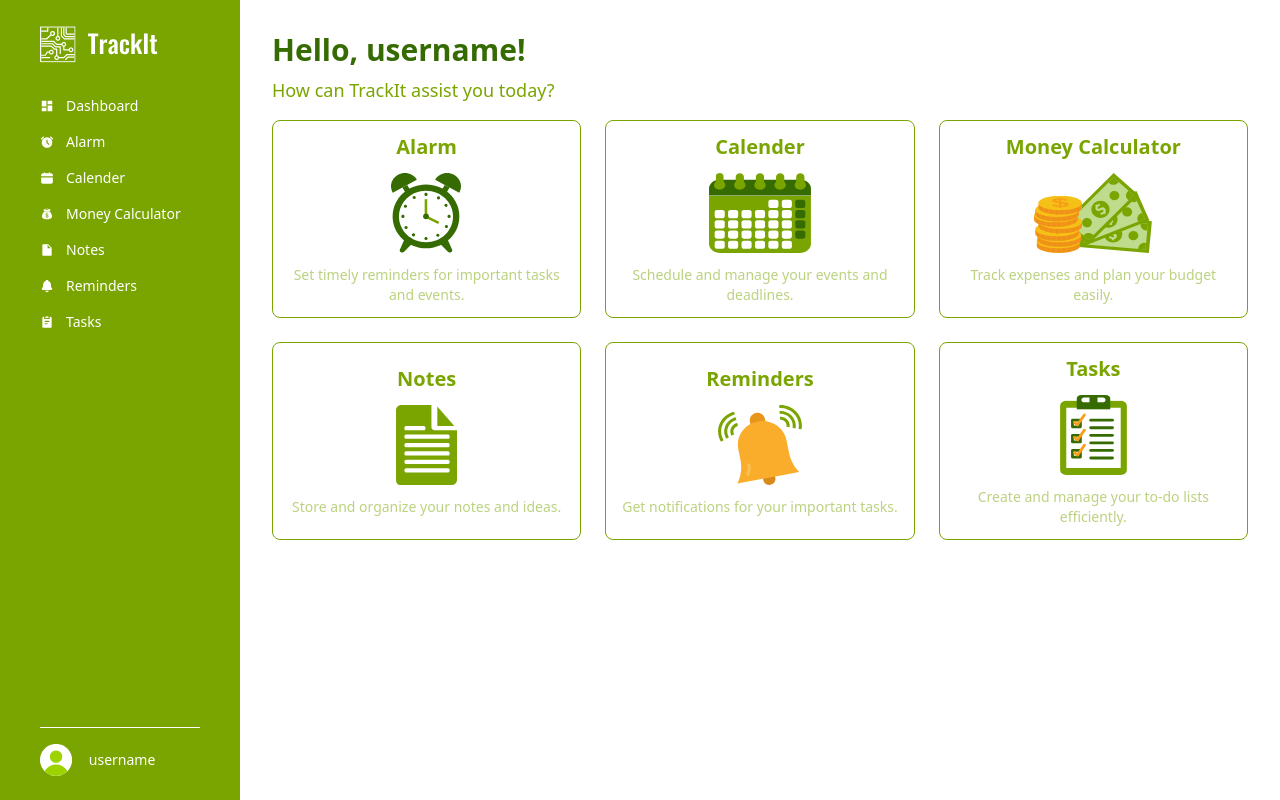
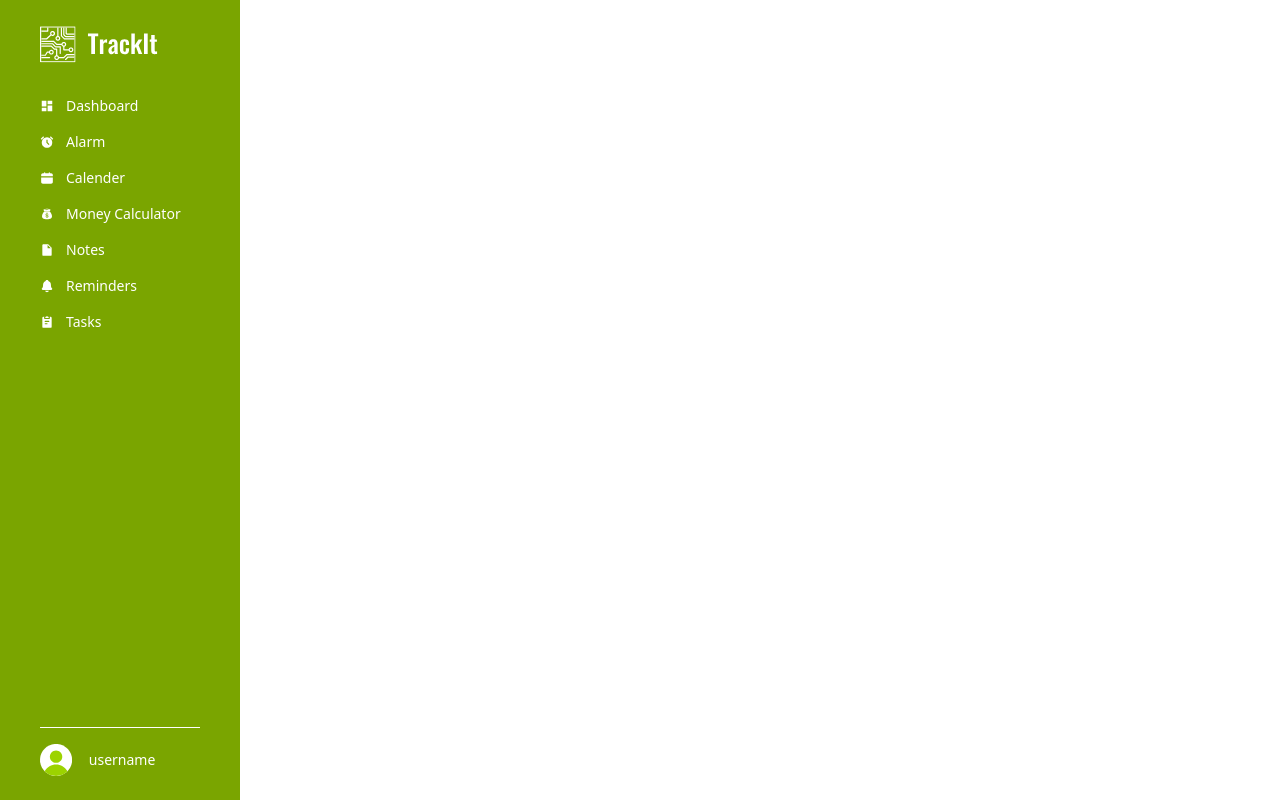
Before and after one commit to allsyalwaa/TrackIt, a React (Vite) app: page /dashboard in a window 1280 px wide. Built offline with nearby package versions, Linux system fonts and the light colour scheme.

Commit message:
Update layout style DashboardLayout

```diff
--- a/src/layout/DashboardLayout.jsx
+++ b/src/layout/DashboardLayout.jsx
@@ -1,23 +1,18 @@
 import { NavLink } from "react-router-dom";
 import Logo from "../assets/illustration-logo1.svg";
 import Profile from "../assets/profile.svg";
-import Alarm from "../assets/alarm.svg";
-import Calender from "../assets/calender.svg";
-import MoneyCalculator from "../assets/money-calculator.svg";
-import Notes from "../assets/notes.svg";
-import Reminders from "../assets/reminders.svg";
-import Tasks from "../assets/tasks.svg";
 
 export default function DashboardLayout() {
   return (
     <>
-      <div className="flex h-screen ">
-        {/* sidebar */}
-        <div className="h-screen w-60 bg-primary px-10 py-6">
+      <div className="flex min-h-screen ">
+        <div className="relative w-60 bg-primary px-10 py-6">
           <img className="h-10" src={Logo} alt="" />
-
           <div className=" mt-8 flex flex-col gap-4 text-white">
-            <div className="flex items-center gap-3 text-sm font-medium">
+            <NavLink
+              to="/dashboard"
+              className="flex items-center gap-3 text-sm font-medium"
+            >
               <svg
                 xmlns="http://www.w3.org/2000/svg"
                 width="1em"
@@ -29,9 +24,13 @@ export default function DashboardLayout() {
                   d="M13 9V3h8v6zM3 13V3h8v10zm10 8V11h8v10zM3 21v-6h8v6z"
                 />
               </svg>
-              <NavLink to="/dashboard">Dashboard</NavLink>
-            </div>
-            <div className="flex items-center gap-3 text-sm font-medium">
+
+              <p>Dashboard</p>
+            </NavLink>
+            <NavLink
+              to="/alarm"
+              className="flex items-center gap-3 text-sm font-medium"
+            >
               <svg
                 xmlns="http://www.w3.org/2000/svg"
                 width="1em"
@@ -43,9 +42,12 @@ export default function DashboardLayout() {
                   d="M12 22q-1.875 0-3.512-.712t-2.85-1.925t-1.925-2.85T3 13t.713-3.512t1.924-2.85t2.85-1.925T12 4t3.513.713t2.85 1.925t1.925 2.85T21 13t-.712 3.513t-1.925 2.85t-2.85 1.925T12 22m2.8-4.8l1.4-1.4l-3.2-3.2V8h-2v5.4zM5.6 2.35L7 3.75L2.75 8l-1.4-1.4zm12.8 0l4.25 4.25l-1.4 1.4L17 3.75z"
                 />
               </svg>
-              <NavLink to="/alarm">Alarm</NavLink>
-            </div>
-            <div className="flex items-center gap-3 text-sm font-medium">
+              <p>Alarm</p>
+            </NavLink>
+            <NavLink
+              to="/calender"
+              className="flex items-center gap-3 text-sm font-medium"
+            >
               <svg
                 xmlns="http://www.w3.org/2000/svg"
                 width="1em"
@@ -57,9 +59,12 @@ export default function DashboardLayout() {
                   d="M2 19c0 1.7 1.3 3 3 3h14c1.7 0 3-1.3 3-3v-8H2zM19 4h-2V3c0-.6-.4-1-1-1s-1 .4-1 1v1H9V3c0-.6-.4-1-1-1s-1 .4-1 1v1H5C3.3 4 2 5.3 2 7v2h20V7c0-1.7-1.3-3-3-3"
                 />
               </svg>
-              <NavLink to="/calender">Calender</NavLink>
-            </div>
-            <div className="flex items-center gap-3 text-sm font-medium">
+              <p>Calender</p>
+            </NavLink>
+            <NavLink
+              to="/money-calculator"
+              className="flex items-center gap-3 text-sm font-medium"
+            >
               <svg
                 xmlns="http://www.w3.org/2000/svg"
                 width="1em"
@@ -73,9 +78,12 @@ export default function DashboardLayout() {
                   clipRule="evenodd"
                 />
               </svg>
-              <NavLink to="/money-calculator">Money Calculator</NavLink>
-            </div>
-            <div className="flex items-center gap-3 text-sm font-medium">
+              <p>Money Calculator</p>
+            </NavLink>
+            <NavLink
+              to="/notes"
+              className="flex items-center gap-3 text-sm font-medium"
+            >
               <svg
                 xmlns="http://www.w3.org/2000/svg"
                 width="1em"
@@ -87,9 +95,12 @@ export default function DashboardLayout() {
                   d="M13 9V3.5L18.5 9M6 2c-1.11 0-2 .89-2 2v16a2 2 0 0 0 2 2h12a2 2 0 0 0 2-2V8l-6-6z"
                 />
               </svg>
-              <NavLink to="/notes">Notes</NavLink>
-            </div>
-            <div className="flex items-center gap-3 text-sm font-medium">
+              <p>Notes</p>
+            </NavLink>
+            <NavLink
+              to="/reminders"
+              className="flex items-center gap-3 text-sm font-medium"
+            >
               <svg
                 xmlns="http://www.w3.org/2000/svg"
                 width="1em"
@@ -101,9 +112,12 @@ export default function DashboardLayout() {
                   d="M440.08 341.31c-1.66-2-3.29-4-4.89-5.93c-22-26.61-35.31-42.67-35.31-118c0-39-9.33-71-27.72-95c-13.56-17.73-31.89-31.18-56.05-41.12a3 3 0 0 1-.82-.67C306.6 51.49 282.82 32 256 32s-50.59 19.49-59.28 48.56a3.1 3.1 0 0 1-.81.65c-56.38 23.21-83.78 67.74-83.78 136.14c0 75.36-13.29 91.42-35.31 118c-1.6 1.93-3.23 3.89-4.89 5.93a35.16 35.16 0 0 0-4.65 37.62c6.17 13 19.32 21.07 34.33 21.07H410.5c14.94 0 28-8.06 34.19-21a35.17 35.17 0 0 0-4.61-37.66M256 480a80.06 80.06 0 0 0 70.44-42.13a4 4 0 0 0-3.54-5.87H189.12a4 4 0 0 0-3.55 5.87A80.06 80.06 0 0 0 256 480"
                 />
               </svg>
-              <NavLink to="/reminders">Reminders</NavLink>
-            </div>
-            <div className="flex items-center gap-3 text-sm font-medium">
+              <p>Reminders</p>
+            </NavLink>
+            <NavLink
+              to="/tasks"
+              className="flex items-center gap-3 text-sm font-medium"
+            >
               <svg
                 xmlns="http://www.w3.org/2000/svg"
                 width="1em"
@@ -118,79 +132,19 @@ export default function DashboardLayout() {
                   />
                 </g>
               </svg>
-              <NavLink to="/tasks">Tasks</NavLink>
-            </div>
+              <p>Tasks</p>
+            </NavLink>
           </div>
 
+          {/* menu profile */}
           <div className="absolute bottom-6">
-            <div className="mt-4 flex size-40 items-end">
+            <div className="mt-4 flex h-0 w-40 items-end">
               <div className="flex-grow border-t border-white"></div>
             </div>
-            <div className="mt-4 flex items-center gap-4">
+            <NavLink to="/profile" className="mt-4 flex items-center gap-4">
               <img className="h-8" src={Profile} alt="" />
-
-              <NavLink to="/profile" className="text-sm font-medium text-white">
-                username
-              </NavLink>
-            </div>
-          </div>
-        </div>
-
-        {/* main content */}
-
-        <div className="flex-1 bg-white p-8 ">
-          <h1 className="text-3xl font-bold text-secondary">
-            Hello, username!
-          </h1>
-          <h2 className="mt-2 text-lg text-primary">
-            How can TrackIt assist you today?
-          </h2>
-
-          <div className="mt-4 grid grid-cols-3 gap-6">
-            <div className="flex flex-col items-center justify-center gap-3 rounded-lg border-[1.5px] border-primary p-3">
-              <h3 className="text-xl font-bold text-primary">Alarm</h3>
-              <img className="h-20" src={Alarm} alt="" />
-              <p className="text-center text-sm font-medium text-primary/50">
-                Set timely reminders for important tasks and events.
-              </p>
-            </div>
-            <div className="flex flex-col items-center justify-center gap-3 rounded-lg border-[1.5px] border-primary p-3">
-              <h3 className="text-xl font-bold text-primary">Calender</h3>
-              <img className="h-20" src={Calender} alt="" />
-              <p className="text-center text-sm font-medium text-primary/50">
-                Schedule and manage your events and deadlines.
-              </p>
-            </div>
-            <div className="flex flex-col items-center justify-center gap-3 rounded-lg border-[1.5px] border-primary p-3">
-              <h3 className="text-xl font-bold text-primary">
-                Money Calculator
-              </h3>
-              <img className="h-20" src={MoneyCalculator} alt="" />
-              <p className="text-center text-sm font-medium text-primary/50">
-                Track expenses and plan your budget easily.
-              </p>
-            </div>
-            <div className="flex flex-col items-center justify-center gap-3 rounded-lg border-[1.5px] border-primary p-3">
-              <h3 className="text-xl font-bold text-primary">Notes</h3>
-              <img className="h-20" src={Notes} alt="" />
-              <p className="text-center text-sm font-medium text-primary/50">
-                Store and organize your notes and ideas.
-              </p>
-            </div>
-            <div className="flex flex-col items-center justify-center gap-3 rounded-lg border-[1.5px] border-primary p-3">
-              <h3 className="text-xl font-bold text-primary">Reminders</h3>
-              <img className="h-20" src={Reminders} alt="" />
-              <p className="text-center text-sm font-medium text-primary/50">
-                Get notifications for your important tasks.
-              </p>
-            </div>
-            <div className="flex flex-col items-center justify-center gap-3 rounded-lg border-[1.5px] border-primary p-3">
-              <h3 className="text-xl font-bold text-primary">Tasks</h3>
-              <img className="h-20" src={Tasks} alt="" />
-              <p className="text-center text-sm font-medium text-primary/50">
-                Create and manage your to-do lists efficiently.
-              </p>
-            </div>
+              <p className="text-sm font-medium text-white">username</p>
+            </NavLink>
           </div>
         </div>
       </div>
```
